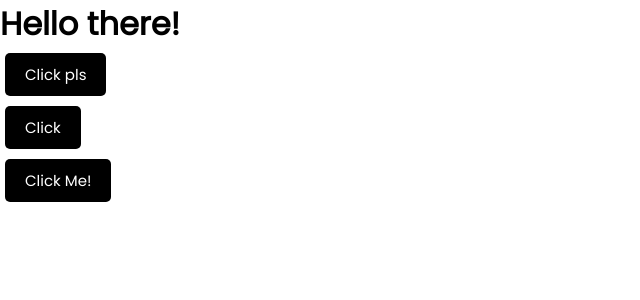
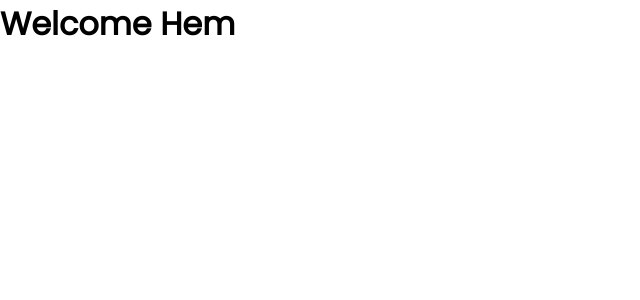
Before and after one commit to hemshah011/React-Basics, a React (Create React App) app: page / in a window 1280 px wide. Shown: the top 300 px of the page, without its empty margins (0-640 px from the left). Built offline with nearby package versions, Linux system fonts and the light colour scheme.

Commit message:
Method as props

```diff
--- a/src/App.js
+++ b/src/App.js
@@ -3,16 +3,20 @@ import React from 'react'
 // import Welcome from './components/Welcome'
 // import Hello from './components/Hello'
 // import Counter from './components/Counter'
-import FunctionEvent from './components/FunctionEvent'
-import ClassEvent from './components/ClassEvent'
-import EventBind from './components/EventBind'
+// import FunctionEvent from './components/FunctionEvent'
+// import ClassEvent from './components/ClassEvent'
+// import EventBind from './components/EventBind'
+// import ParentComponent from './components/ParentComponent'
+import UserGreeting from './components/UserGreeting'
 function App() {
   return (
     <div className="App">
       <header className="App-header">
-        <EventBind/>
+        <UserGreeting />
+        {/* <ParentComponent/> */}
+        {/* <EventBind/>
         <FunctionEvent/>
-        <ClassEvent />
+        <ClassEvent /> */}
         {/* <Greet name="Hem">What up periscope</Greet> */}
         {/* <Greet name="Prem">I am good</Greet>
         <Greet name="Game">Your boy Jim here</Greet>
--- /dev/null
+++ b/src/components/ParentComponent.js
@@ -0,0 +1,22 @@
+import React, { Component } from 'react'
+import ChildComponent from './ChildComponent'
+
+class ParentComponent extends Component {
+    constructor(props) {
+        super(props)
+        this.state = {
+            parentName: 'Alpha Hem Shah'
+        }
+    }
+    greetParent = (child) => {
+        alert(`Hello ${this.state.parentName} from ${child}`)
+    }
+
+    render() {
+        return (
+            <ChildComponent greetHandler={this.greetParent}/>
+        )
+    }
+}
+
+export default ParentComponent
--- /dev/null
+++ b/src/components/UserGreeting.js
@@ -0,0 +1,24 @@
+import React, { Component } from 'react'
+
+class UserGreeting extends Component {
+    constructor(props) {
+        super(props)
+
+        this.state = {
+            isLoggenIn: true
+        }
+    }
+
+    render() {
+        return this.state.isLoggenIn&&<h1>Welcome Hem</h1>
+        //return this.state.isLoggenIn?<h1>Welcome Hem</h1>:<h1>Welcome Guest</h1>
+        // let message;
+        // if (this.state.isLoggenIn)
+        //     message = <h1>Welcome Hem</h1>
+        // else
+        //     message=<h1>Welcome Guest</h1>
+        // return <>{message}</>
+    }
+}
+
+export default UserGreeting
```
Also changed, not shown: src/components/ChildComponent.js (added, +11 -0 lines).
